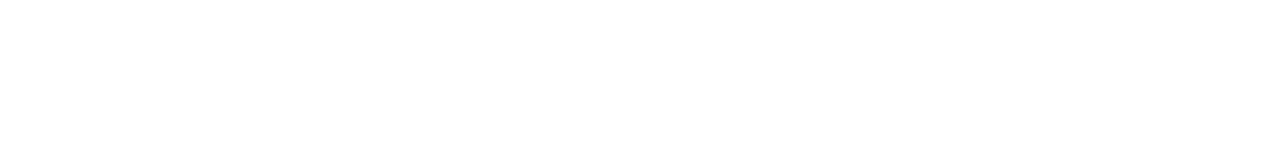
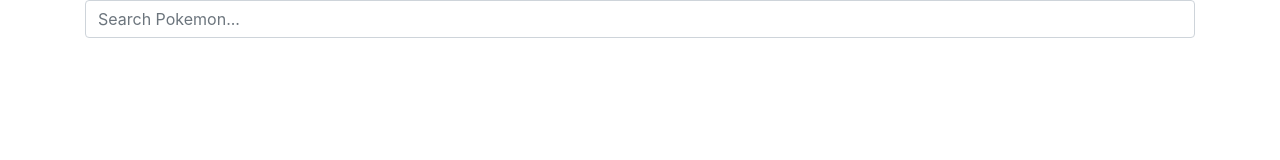
Before and after one commit to myelsoria/pokedex, a React (Create React App) app: page / in a window 1280 px wide. Shown: the top 160 px of the page. Built offline with nearby package versions, Linux system fonts and the light colour scheme.

Commit message:
added SearchPokemon Component

```diff
--- a/src/App.js
+++ b/src/App.js
@@ -1,6 +1,10 @@
+
+import SearchPokemon from './components/SearchPokemon'
+
 function App() {
   return (
     <div className="App">
+      <SearchPokemon />
     </div>
   );
 }
--- /dev/null
+++ b/src/components/SearchPokemon.js
@@ -0,0 +1,23 @@
+import React, { useState } from 'react'
+import { Container, Form } from 'react-bootstrap'
+
+const SearchPokemon = () => {
+    const [searchText, setSearchText] = useState('')
+
+    return (
+        <Container>
+            <Form>
+                <Form.Group controlId='searchText'>
+                    <Form.Control
+                        type='text'
+                        placeholder='Search Pokemon...'
+                        value={searchText}
+                        onChange={e => setSearchText(e.target.value)} >
+                    </Form.Control>
+                </Form.Group>
+            </Form>
+        </Container>
+    )
+}
+
+export default SearchPokemon
--- a/src/index.css
+++ b/src/index.css
@@ -0,0 +1 @@
+@import "bootstrap/dist/css/bootstrap.css";
```
